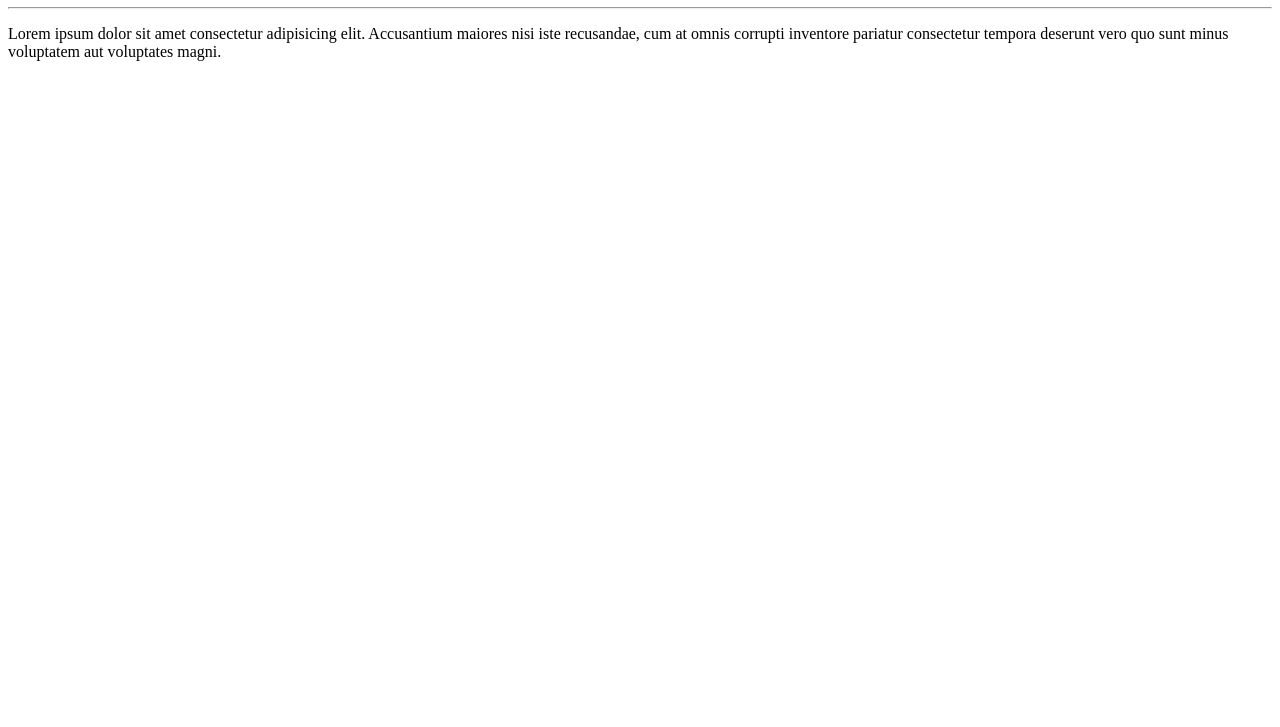
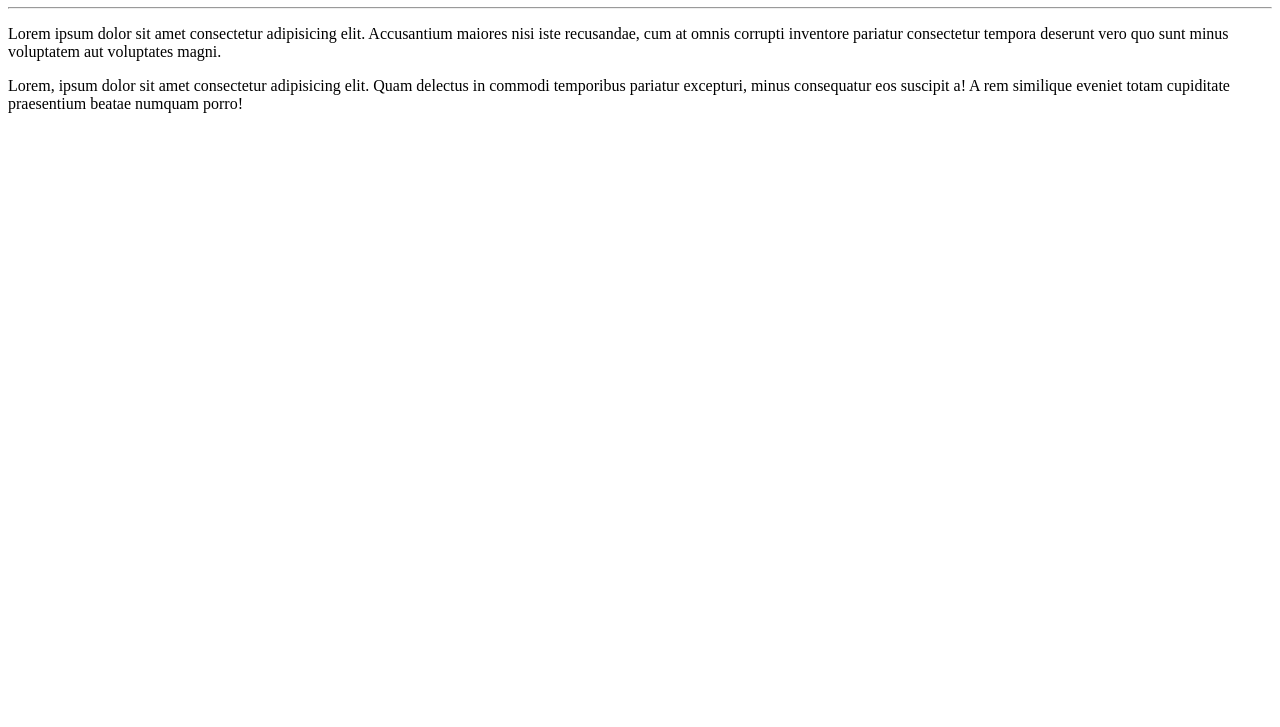
Before and after one commit to bastosmelo/Aulas_de_Git_e_GitHub_-_Gustavo_Guanabara, a plain HTML site: page site_exemplo/index.html in a window 1280 px wide. Shown: the part 73-800 px from the top of the page. Drawn offline with Linux system fonts and the light colour scheme.

Commit message:
Adicionei um parágrafo

```diff
--- a/site_exemplo/index.html
+++ b/site_exemplo/index.html
@@ -9,5 +9,6 @@
     <h1>Olá, Mundo!</h1>
     <hr>
     <p>Lorem ipsum dolor sit amet consectetur adipisicing elit. Accusantium maiores nisi iste recusandae, cum at omnis corrupti inventore pariatur consectetur tempora deserunt vero quo sunt minus voluptatem aut voluptates magni.</p>
+    <p>Lorem, ipsum dolor sit amet consectetur adipisicing elit. Quam delectus in commodi temporibus pariatur excepturi, minus consequatur eos suscipit a! A rem similique eveniet totam cupiditate praesentium beatae numquam porro!</p>
 </body>
 </html>
```
